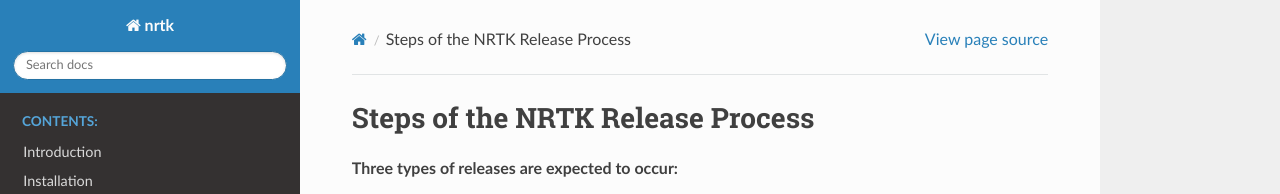
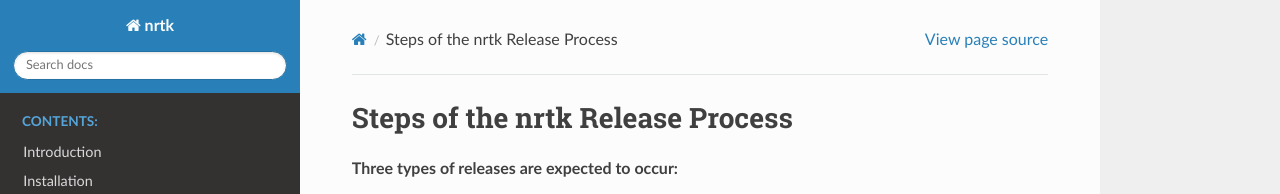
Before and after one commit to Kitware/nrtk, a Sphinx documentation site: the page built from docs/release_process.rst, in a window 1280 px wide and 900 px high. Shown: the top 194 px of the window. Built offline with Sphinx 7.4.7 and the Read the Docs theme 2.0.0, drawn with Linux system fonts in a browser that asks for light colours; pages that are not in the unit, such as notebooks, are missing from menus; the version number is read from the project's files by our own code.

Commit message:
Auto Merge Request - b2c381b2

```diff
--- a/docs/conf.py
+++ b/docs/conf.py
@@ -36,6 +36,7 @@
     "sphinx.ext.autosummary",
     "sphinx-prompt",
     "sphinx_copybutton",
+    "sphinx_click",
 ]
 
 suppress_warnings = [
@@ -47,7 +48,7 @@
 
 # Autosummary templates reference link:
 # https://github.com/JamesALeedham/Sphinx-Autosummary-Recursion/tree/master
-templates_path = ['_templates']
+templates_path = ["_templates"]
 exclude_patterns = ["_build", "Thumbs.db", ".DS_Store"]
 
 
--- a/docs/release_process.rst
+++ b/docs/release_process.rst
@@ -1,4 +1,4 @@
-Steps of the NRTK Release Process
+Steps of the nrtk Release Process
 =================================
 Three types of releases are expected to occur:
   - major
--- a/pyproject.toml
+++ b/pyproject.toml
@@ -89,6 +89,7 @@
 sphinx-copybutton = "^0.5.2"
 sphinx-rtd-theme = ">=1.1.1"
 sphinx-prompt = ">=1.5.0"
+sphinx-click = ">=5.0.0"
 livereload = ">=2.6.3"
 # :auto dev-docs:
 
```
Also changed, not shown: 1 other file.
